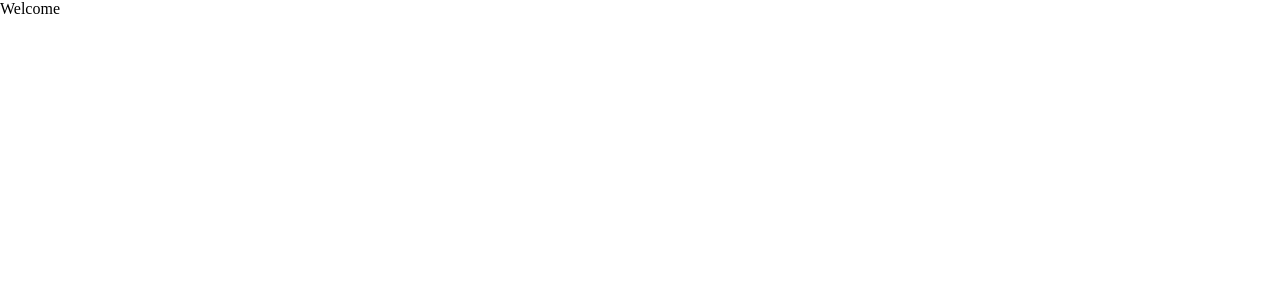
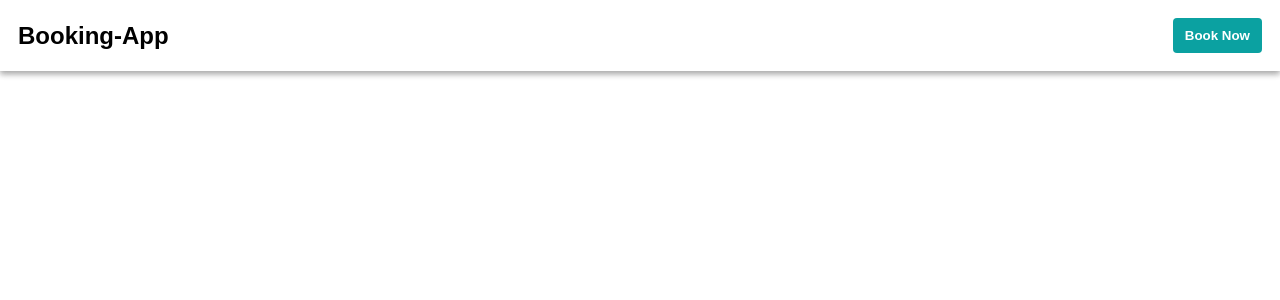
Before and after one commit to jayprakashlohar/Adda-Assignment, a React (Vite) app in the folder client/: page /booking in a window 1280 px wide. Shown: the top 300 px of the page. Built offline with nearby package versions, Linux system fonts and the light colour scheme.

Commit message:
Added frontend folder structure and setup routes

```diff
--- a/client/src/App.jsx
+++ b/client/src/App.jsx
@@ -1,9 +1,12 @@
-import "./App.css";
+import "./styles/scss/main.scss";
+import Navbar from "./components/Navbar";
 
 function App() {
   return (
     <>
-      <div>Welcome</div>
+      <div>
+        <Navbar />
+      </div>
     </>
   );
 }
--- a/client/src/components/BookingForm.jsx
+++ b/client/src/components/BookingForm.jsx
@@ -1,7 +1,9 @@
 const BookingForm = () => {
   return (
     <>
-      <div></div>
+      <div>
+
+      </div>
     </>
   );
 };
--- a/client/src/components/Navbar.jsx
+++ b/client/src/components/Navbar.jsx
@@ -1,7 +1,18 @@
+import { Link } from "react-router-dom";
 const Navbar = () => {
   return (
     <>
-      <div></div>
+      <nav>
+        <h2>
+          <Link style={{ textDecoration: "none", color: "inherit" }} to="/">
+            Booking-App
+          </Link>
+        </h2>
+
+        <Link to="/booking">
+          <button>Book Now </button>
+        </Link>
+      </nav>
     </>
   );
 };
--- a/client/src/main.jsx
+++ b/client/src/main.jsx
@@ -1,4 +1,9 @@
 import ReactDOM from "react-dom/client";
 import App from "./App.jsx";
+import { BrowserRouter } from "react-router-dom";
 
-ReactDOM.createRoot(document.getElementById("root")).render(<App />);
+ReactDOM.createRoot(document.getElementById("root")).render(
+  <BrowserRouter>
+    <App />
+  </BrowserRouter>
+);
--- /dev/null
+++ b/client/src/styles/css/main.css
@@ -0,0 +1,11 @@
+nav {
+  border: 1px solid black;
+  display: flex;
+  justify-content: space-between;
+  align-items: center;
+  padding: 0px 20px 0px 20px; }
+
+* {
+  margin: 0;
+  padding: 0;
+  box-sizing: border-box; }
--- /dev/null
+++ b/client/src/styles/scss/main.scss
@@ -0,0 +1,7 @@
+@import "./navbar.scss";
+
+* {
+  margin: 0;
+  padding: 0;
+  box-sizing: border-box;
+}
--- /dev/null
+++ b/client/src/styles/scss/navbar.scss
@@ -0,0 +1,24 @@
+nav {
+  display: flex;
+  justify-content: space-between;
+  align-items: center;
+  padding: 18px;
+  box-shadow: rgba(0, 0, 0, 0.16) 0px 3px 6px, rgba(0, 0, 0, 0.23) 0px 3px 6px;
+  font-family: sans-serif;
+
+
+
+  button {
+    padding: 10px 12px;
+    cursor: pointer;
+    border: none;
+    color: #ffff;
+    background-color: rgb(11, 161, 161);
+    border-radius: 4px;
+    font-weight: 700;
+    &:hover {
+      transition: 0.5s;
+      background-color: teal;
+    }
+  }
+}
```
Also changed, not shown: client/package.json (+9 -3 lines), client/src/components/AllRoutes/MainRoutes.jsx (added, +18 -0 lines), client/src/components/FacilityAvailability.jsx (deleted, +0 -9 lines), 1 other file (tests, documents, lock files or other folders).
